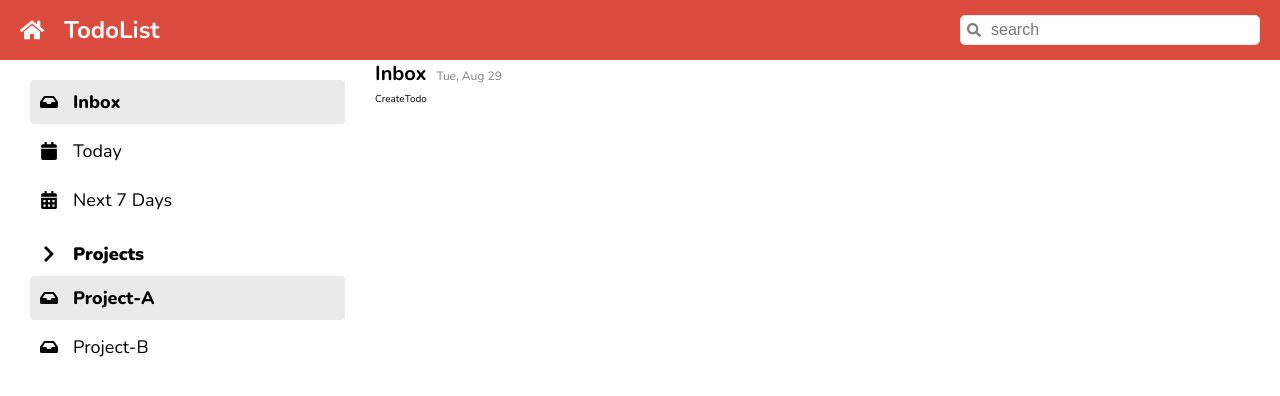
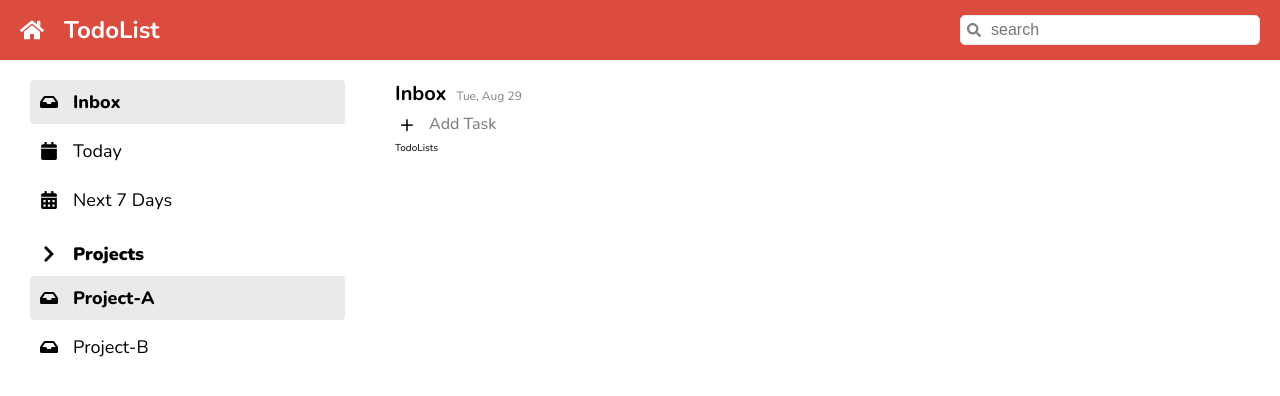
Before and after one commit to maiprapawin/CC15-todolist, a React (Create React App) app: page / in a window 1280 px wide. Shown: the top 396 px of the page. Built offline with nearby package versions, Linux system fonts and the light colour scheme.

Commit message:
finished: TodoCreate Styling

```diff
--- a/src/app/App.jsx
+++ b/src/app/App.jsx
@@ -10,6 +10,7 @@
 import Lists from "../components/Lists";
 import TodoHeader from "../components/Todo/TodoHeader";
 import TodoCreate from "../components/Todo/TodoCreate";
+import TodoLists from "../components/Todo/TodoLists";
 
 function App() {
   // <ListItem text="Inbox" icon={<FaInbox />} active={true} />
@@ -56,8 +57,7 @@
         <main className="todo__container">
           <TodoHeader />
           <TodoCreate />
-
-          {/* TodoLists */}
+          <TodoLists />
         </main>
       </div>
     </div>
@@ -72,6 +72,4 @@
     - Option B (4/5): render UI เดียวกัน เป็น <Lists /> เฉยๆ
     - Option C (5/5): render <List /> ภายใต้ <Accordion><List /></Accordion>
     // props.children
-
-
 */
--- a/src/app/App.scss
+++ b/src/app/App.scss
@@ -71,4 +71,5 @@
   display: flex;
   flex-direction: column;
   gap: 5px;
+  padding: 20px;
 }
--- a/src/components/Todo/TodoCreate.jsx
+++ b/src/components/Todo/TodoCreate.jsx
@@ -1,7 +1,12 @@
 import styles from "./TodoCreate.module.scss";
 
 function TodoCreate() {
-  return <div>CreateTodo</div>;
+  return (
+    <div className={styles.todo__create}>
+      <span className={styles.todo__create__button}>+</span>
+      <h3 className={styles.todo__create__text}>Add Task</h3>
+    </div>
+  );
 }
 
 export default TodoCreate;
--- a/src/components/Todo/TodoCreate.module.scss
+++ b/src/components/Todo/TodoCreate.module.scss
@@ -1 +1,44 @@
 @import "../../index.scss";
+
+.todo__create {
+  display: flex;
+  gap: 10px;
+  align-items: center;
+  cursor: pointer;
+
+  &:hover {
+    & .todo__create__button {
+      background-color: $primary;
+      color: $white;
+    }
+
+    & .todo__create__text {
+      color: $primary;
+    }
+  }
+
+  &__button {
+    font-size: 2.4rem;
+    width: 2.4rem;
+    height: 2.4rem;
+    border-radius: 50%;
+
+    // ทำให้ปุ่มอยู่กลาง
+    text-align: center;
+    display: flex;
+    align-items: center;
+    justify-content: center;
+    line-height: 2.2rem;
+  }
+
+  &__text {
+    color: $grey-dark;
+    font-weight: 500;
+    font-size: 1.6rem;
+    line-height: 1.2rem;
+
+    &:hover {
+      color: $primary;
+    }
+  }
+}
--- /dev/null
+++ b/src/components/Todo/TodoLists.jsx
@@ -0,0 +1,7 @@
+import styles from "./TodoLists.module.scss";
+
+function TodoLists() {
+  return <div>TodoLists</div>;
+}
+
+export default TodoLists;
--- /dev/null
+++ b/src/components/Todo/TodoLists.module.scss
@@ -0,0 +1 @@
+@import "../../index.scss";
```
